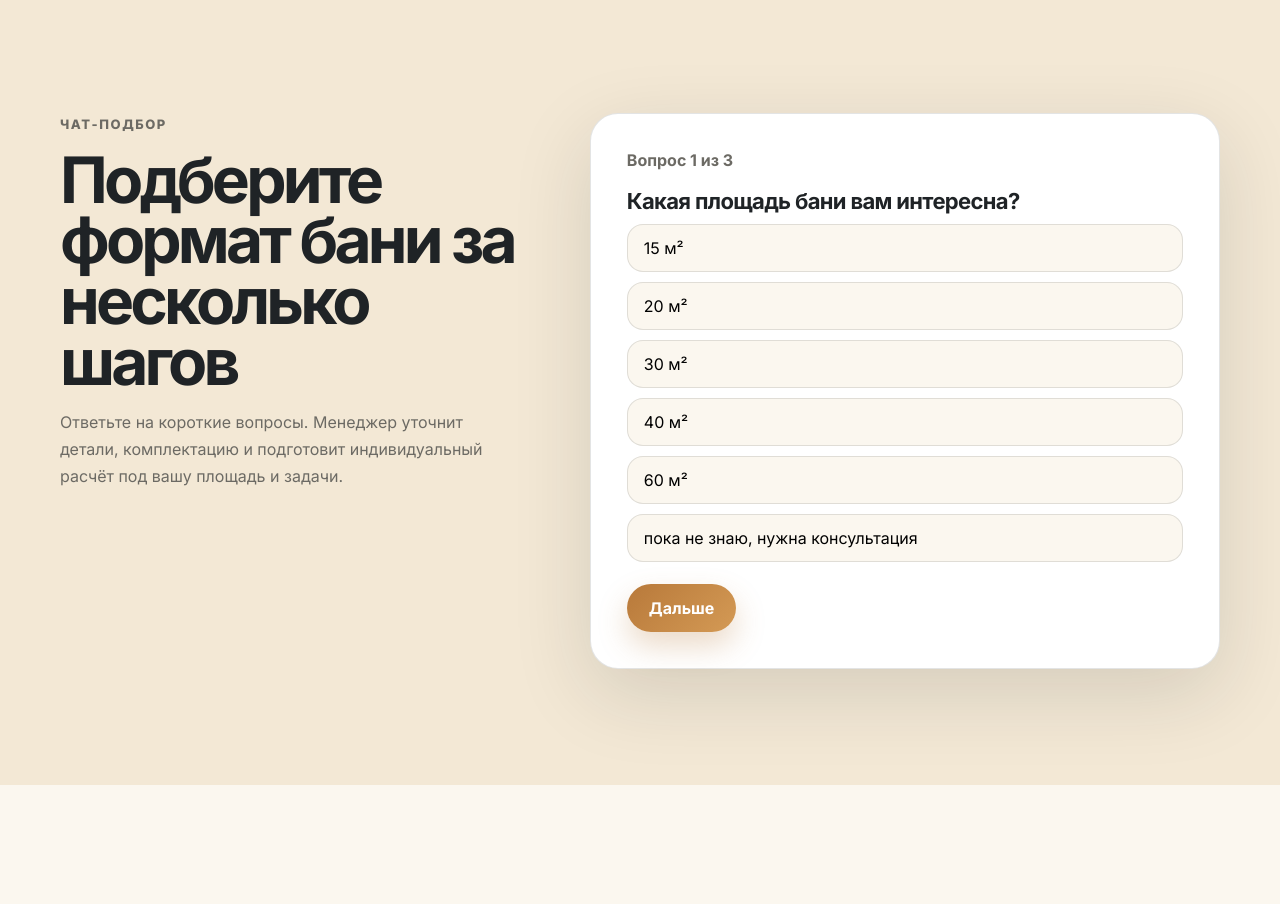
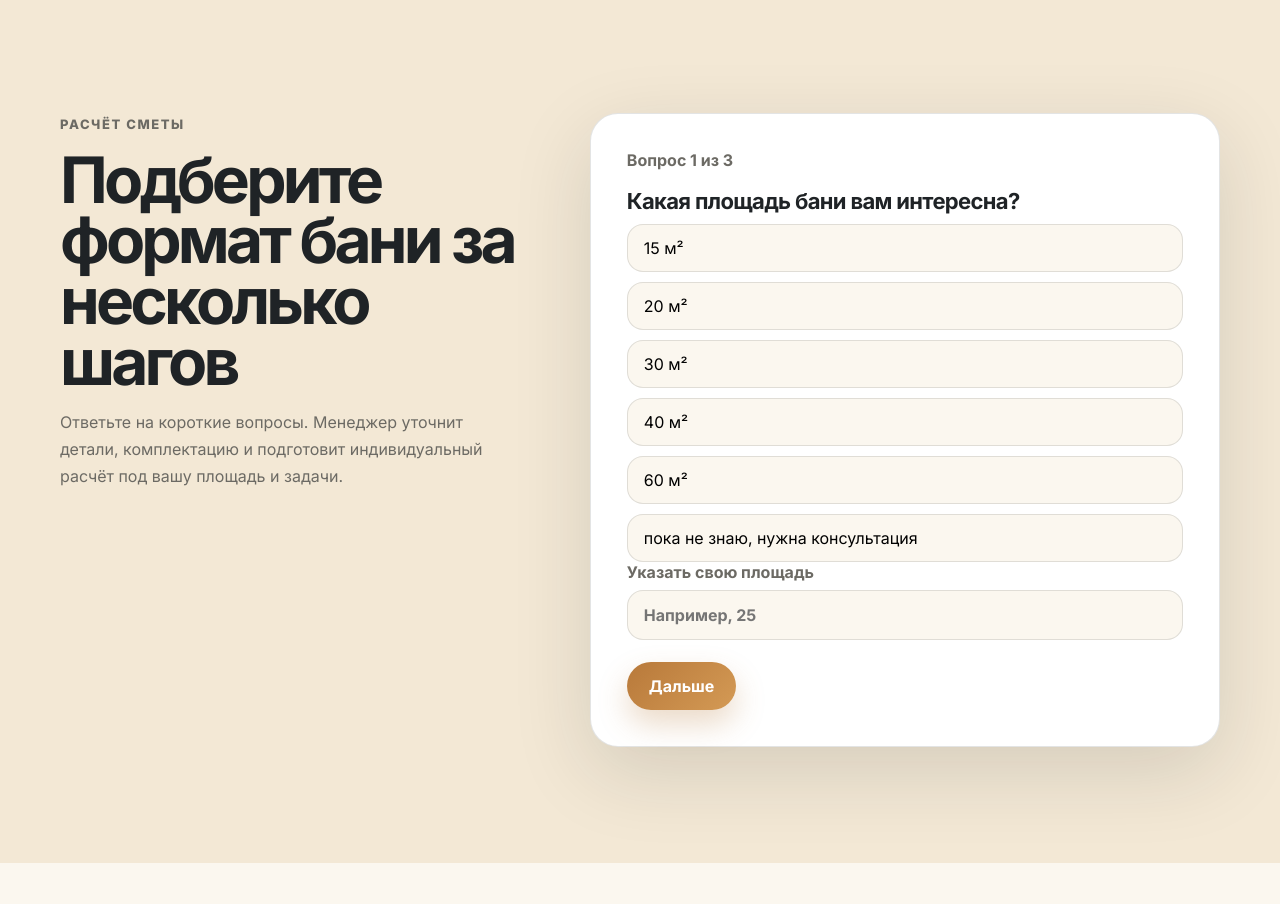
Before and after one commit to kirillzanegin/ural-bani-chatlanding, a React (Vite) app: page / in a window 1280 px wide. Shown: the part 899-1803 px from the top of the page. Built offline with nearby package versions, Linux system fonts and the light colour scheme.

Commit message:
Refine estimate quiz and consent form

```diff
--- a/src/components/ChatQuiz.jsx
+++ b/src/components/ChatQuiz.jsx
@@ -4,7 +4,7 @@ import { quizSteps } from '../data/quiz.js'
 export default function ChatQuiz() {
   const [stepIndex, setStepIndex] = useState(0)
   const [answers, setAnswers] = useState({})
-  const [contact, setContact] = useState({ name: '', phone: '', messenger: 'Telegram', comment: '' })
+  const [contact, setContact] = useState({ name: '', phone: '', comment: '', consent: false })
   const [submitted, setSubmitted] = useState(false)
 
   const step = quizSteps[stepIndex]
@@ -27,6 +27,11 @@ export default function ChatQuiz() {
     setAnswers({ ...answers, [step.id]: [option] })
   }
 
+  function setCustomAnswer(value) {
+    if (!step) return
+    setAnswers({ ...answers, [`${step.id}Custom`]: value })
+  }
+
   function goNext() {
     if (stepIndex < quizSteps.length) {
       setStepIndex(stepIndex + 1)
@@ -45,6 +50,11 @@ export default function ChatQuiz() {
       return
     }
 
+    if (!contact.consent) {
+      alert('Нужно согласие на обработку персональных данных')
+      return
+    }
+
     const lead = {
       ...answers,
       contact,
@@ -60,7 +70,7 @@ export default function ChatQuiz() {
     <section className="section section-warm" id="quiz">
       <div className="container two-column">
         <div>
-          <p className="eyebrow">Чат-подбор</p>
+          <p className="eyebrow">Расчёт сметы</p>
           <h2>Подберите формат бани за несколько шагов</h2>
           <p>
             Ответьте на короткие вопросы. Менеджер уточнит детали, комплектацию и подготовит индивидуальный расчёт под вашу площадь и задачи.
@@ -94,22 +104,24 @@ export default function ChatQuiz() {
                 />
               </label>
               <label>
-                Удобный мессенджер
-                <select
-                  value={contact.messenger}
-                  onChange={(event) => setContact({ ...contact, messenger: event.target.value })}
-                >
-                  <option>Telegram</option>
-                  <option>WhatsApp</option>
-                </select>
-              </label>
-              <label>
-                Комментарий
+                Комментарий, если хотите
                 <textarea
                   value={contact.comment}
                   onChange={(event) => setContact({ ...contact, comment: event.target.value })}
-                  placeholder="Если хотите что-то добавить"
+                  placeholder="Например: хочу баню с террасой, санузлом и комнатой отдыха"
                 />
+              </label>
+              <label className="consent-check">
+                <input
+                  type="checkbox"
+                  checked={contact.consent}
+                  onChange={(event) => setContact({ ...contact, consent: event.target.checked })}
+                  required
+                />
+                <span>
+                  Я согласен на обработку персональных данных и ознакомлен с{' '}
+                  <a href="#personal-data-consent">согласием на обработку персональных данных</a>.
+                </span>
               </label>
               <div className="quiz-actions">
                 <button className="button button-ghost" type="button" onClick={goBack}>Назад</button>
@@ -132,6 +144,16 @@ export default function ChatQuiz() {
                   </button>
                 ))}
               </div>
+              {step.customLabel && (
+                <label className="custom-answer">
+                  {step.customLabel}
+                  <input
+                    value={answers[`${step.id}Custom`] || ''}
+                    onChange={(event) => setCustomAnswer(event.target.value)}
+                    placeholder={step.customPlaceholder}
+                  />
+                </label>
+              )}
               <div className="quiz-actions">
                 {stepIndex > 0 && <button className="button button-ghost" type="button" onClick={goBack}>Назад</button>}
                 <button className="button button-primary" type="button" onClick={goNext}>
```
